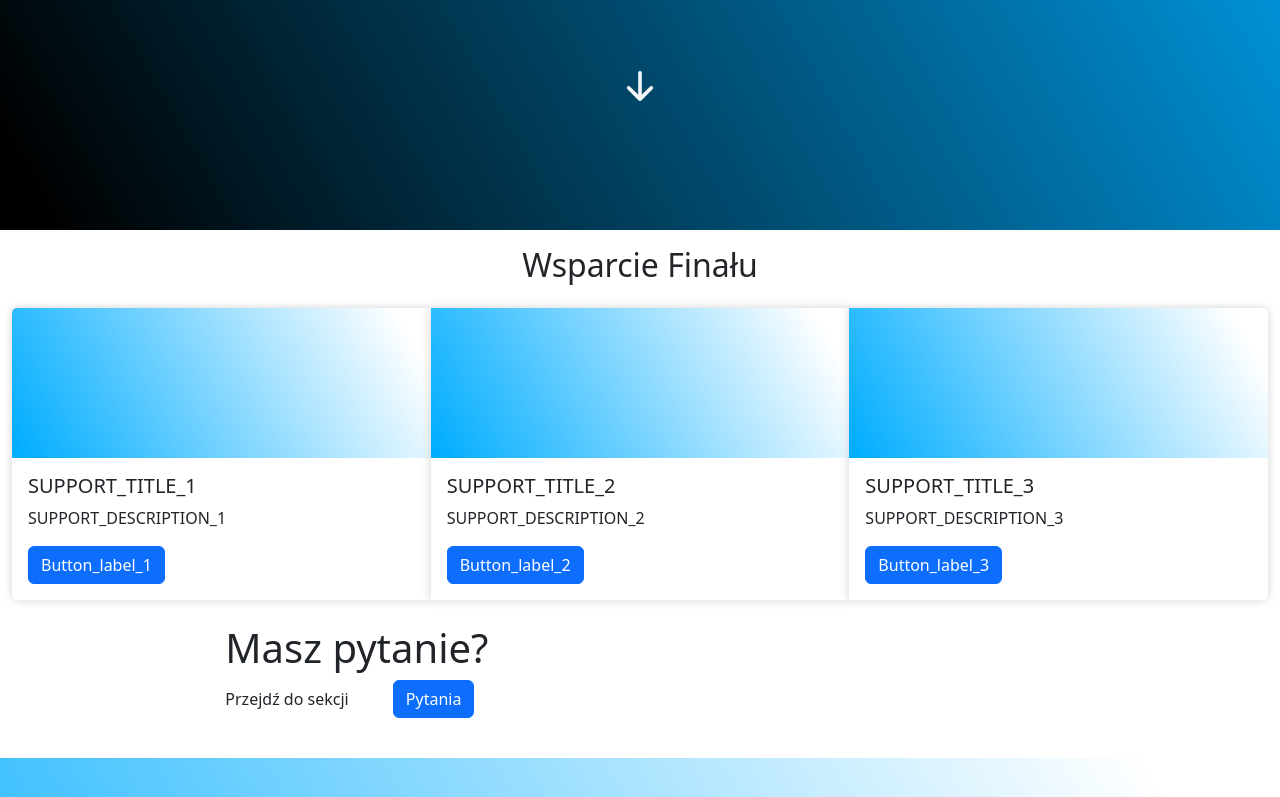
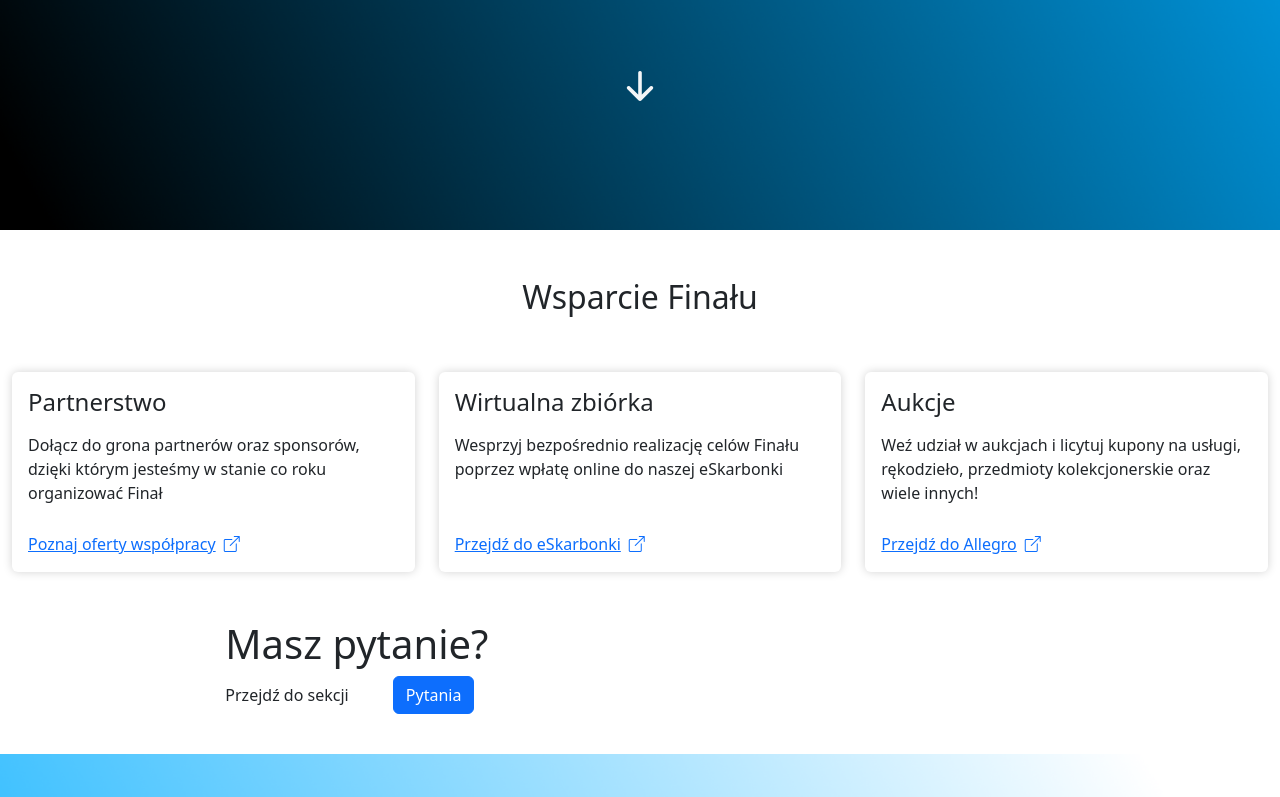
Before and after one commit to Sztab-WOSP-Bialystok/wosp-staff, a Next.js app: page / in a window 1280 px wide. Shown: the part 598-1395 px from the top of the page. Built offline with nearby package versions, Linux system fonts and the light colour scheme.

Commit message:
Fixed support section in home page

```diff
--- a/app/global.css
+++ b/app/global.css
@@ -138,3 +138,15 @@
 .theme-pink {
   color: var(--pink-color);
 }
+
+.card-img-overlay {
+  .card-link {
+    text-decoration: none;
+  }
+}
+
+.card-img-overlay:hover {
+  .card-link {
+    text-decoration: underline;
+  }
+}
--- a/app/home/sections/support-section/section-card.tsx
+++ b/app/home/sections/support-section/section-card.tsx
@@ -1,12 +1,9 @@
-import { Button, Card, Nav } from "react-bootstrap";
-import Link from "next/link";
-import { useRouter } from 'next/navigation';
+import { Card } from "react-bootstrap";
 
 export interface SectionCardData {
   title: string;
   description: string;
-  lightImgSrc: string;
-  darkImgSrc: string;
+  backgroundColor: string;
   display: boolean;
   link: string;
   buttonLabel: string;
@@ -15,42 +12,23 @@ export interface SectionCardData {
 type Props = { data: SectionCardData };
 
 export default function SectionCard({ data }: Props) {
-  const router = useRouter();
-
   return (
-    <Card className="d-flex justify-content-center" style={{ height: "100%" }}>
-      <Card.Img
-        fetchPriority="high"
-        variant="top"
-        src={data.lightImgSrc}
-        style={{ objectFit: "cover", height: 150 }}
-        className="d-none d-md-block"
-      />
-      <Card.Img
-        fetchPriority="high"
-        variant="top"
-        src={data.darkImgSrc}
-        style={{ objectFit: "cover", height: 170 }}
-        className="d-block d-md-none rounded-bottom"
-      />
-      <Nav.Link as={Link} href={data.link} disabled={false}>
-        <Card.ImgOverlay className={"d-block d-md-none text-light"}>
-          <Card.Title className="img-overlay">
-            <h1>{data.title}</h1>
-          </Card.Title>
-          <Card.Text className="img-overlay">{data.description}</Card.Text>
-        </Card.ImgOverlay>
-      </Nav.Link>
-      <Card.Body className="d-none d-md-block">
-        <Card.Title>{data.title}</Card.Title>
+    <Card className="justify-content-center card-navigate">
+      <Card.Body
+        className="d-flex flex-column"
+        style={{
+          objectFit: "cover",
+          height: 200,
+        }}
+      >
+        <Card.Title>
+          <h4>{data.title}</h4>
+        </Card.Title>
         <Card.Text>{data.description}</Card.Text>
-        <Button
-          variant="primary"
-          className="button"
-          onClick={() => router.push(data.link)}
-        >
+        <Card.Link className="mt-auto" href={data.link}>
           {data.buttonLabel}
-        </Button>
+          <i className="ms-2 bi bi-box-arrow-up-right"></i>
+        </Card.Link>
       </Card.Body>
     </Card>
   );
--- a/app/home/sections/support-section/support-section.tsx
+++ b/app/home/sections/support-section/support-section.tsx
@@ -1,19 +1,18 @@
-import { Container, Row, Col, CardGroup } from "react-bootstrap";
+import supportSectionData from "public/info/support-section-data.json";
+import { Col, Container, Row } from "react-bootstrap";
 import SupportCard, { SectionCardData } from "./section-card";
-import supportSectionData from "public/info/support-section-data.json";
 
 export default function SupportSection() {
-  const data: SectionCardData[] = supportSectionData; //TODO: Add data from .json file
+  const data: SectionCardData[] = supportSectionData;
 
-  return (
+  return data.filter((x) => x.display).length > 0 ? (
     <Container fluid>
       <Row>
-        <Col className="d-flex justify-content-center my-3">
+        <Col className="d-flex justify-content-center my-5">
           <h2>Wsparcie Finału</h2>
         </Col>
       </Row>
       <Row className="d-flex justify-content-center">
-        <div className="d-block d-md-none rounded-bottom">
         {data
           .filter((offer) => offer.display)
           .map((offer) => (
@@ -21,17 +20,9 @@ export default function SupportSection() {
               <SupportCard data={offer}></SupportCard>
             </Col>
           ))}
-        </div>
-        <Col className="d-none d-md-block">
-          <CardGroup>
-            {data
-              .filter((offer) => offer.display)
-              .map((offer) => (
-                <SupportCard data={offer}></SupportCard>
-              ))}
-          </CardGroup>
-        </Col>
       </Row>
     </Container>
+  ) : (
+    <></>
   );
 }
--- a/public/info/support-section-data.json
+++ b/public/info/support-section-data.json
@@ -1,29 +1,26 @@
 [
     {
-        "title": "SUPPORT_TITLE_1",
-        "description": "SUPPORT_DESCRIPTION_1",
-        "lightImgSrc": "images/Sample_image_light.png",
-        "darkImgSrc": "images/Sample_image_dark.png",
+        "title": "Partnerstwo",
+        "description": "Dołącz do grona partnerów oraz sponsorów, dzięki którym jesteśmy w stanie co roku organizować Finał",
+        "backgroundColor": "blue-color",
         "link": "/link_1",
-        "buttonLabel" : "Button_label_1",
+        "buttonLabel" : "Poznaj oferty współpracy",
         "display": true
     },
     {
-        "title": "SUPPORT_TITLE_2",
-        "description": "SUPPORT_DESCRIPTION_2",
-        "lightImgSrc": "images/Sample_image_light.png",
-        "darkImgSrc": "images/Sample_image_dark.png",
-        "link": "/link_2",
-        "buttonLabel" : "Button_label_2",
+        "title": "Wirtualna zbiórka",
+        "description": "Wesprzyj bezpośrednio realizację celów Finału poprzez wpłatę online do naszej eSkarbonki",
+        "backgroundColor": "",
+        "link": "https://eskarbonka.wosp.org.pl",
+        "buttonLabel" : "Przejdź do eSkarbonki",
         "display": true
     },
     {
-        "title": "SUPPORT_TITLE_3",
-        "description": "SUPPORT_DESCRIPTION_3",
-        "lightImgSrc": "images/Sample_image_light.png",
-        "darkImgSrc": "images/Sample_image_dark.png",
-        "link": "/link_3",
-        "buttonLabel" : "Button_label_3",
+        "title": "Aukcje",
+        "description": "Weź udział w aukcjach i licytuj kupony na usługi, rękodzieło, przedmioty kolekcjonerskie oraz wiele innych!",
+        "backgroundColor": "",
+        "link": "https://allegro.pl/uzytkownik/BialyWOSP",
+        "buttonLabel" : "Przejdź do Allegro",
         "display": true
     }
 ]
```
Also changed, not shown: app/collaboration/components/offer/offer-data.json (+29 -8 lines). Lines whose indentation alone changed are shown as unchanged.
